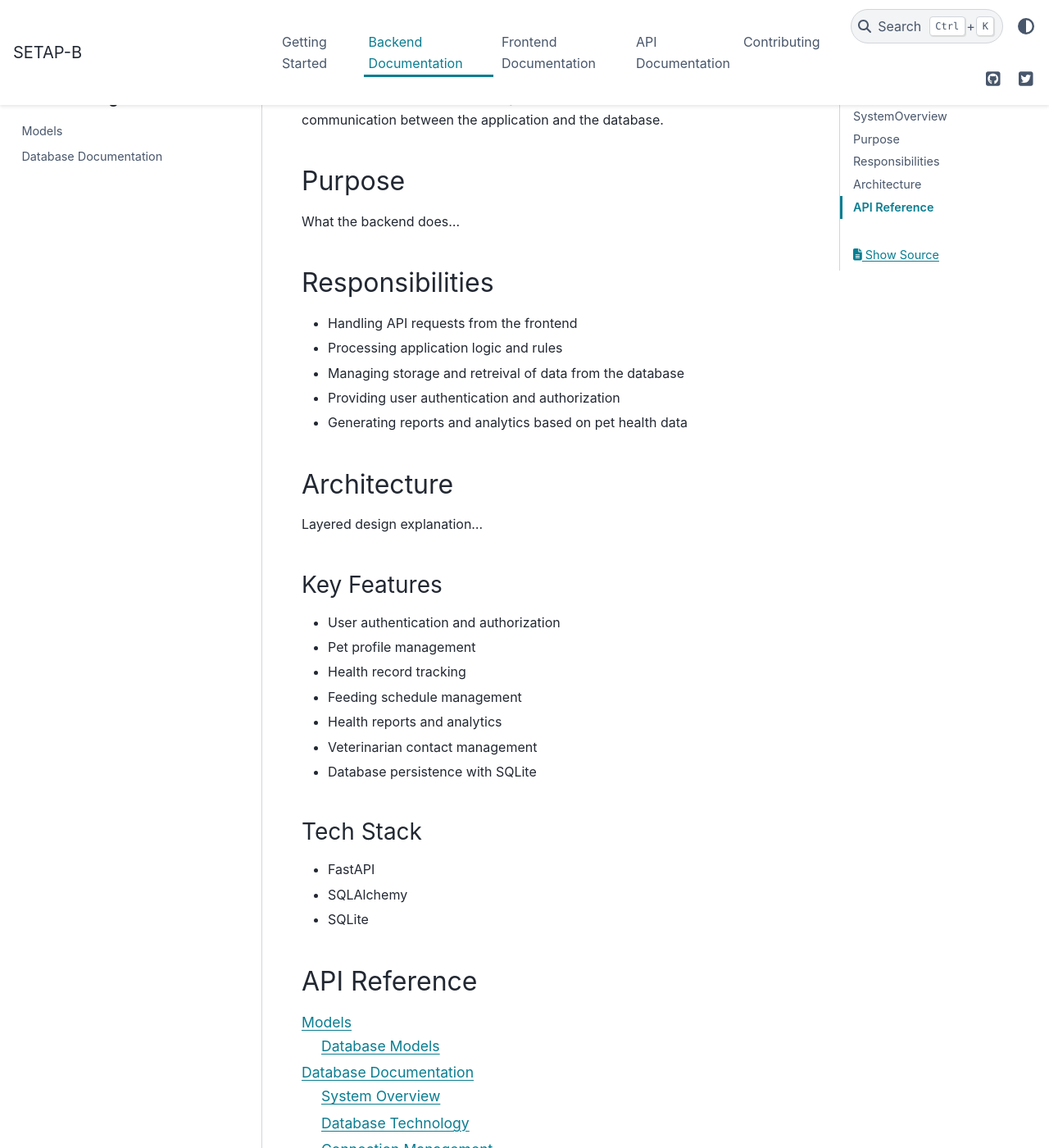
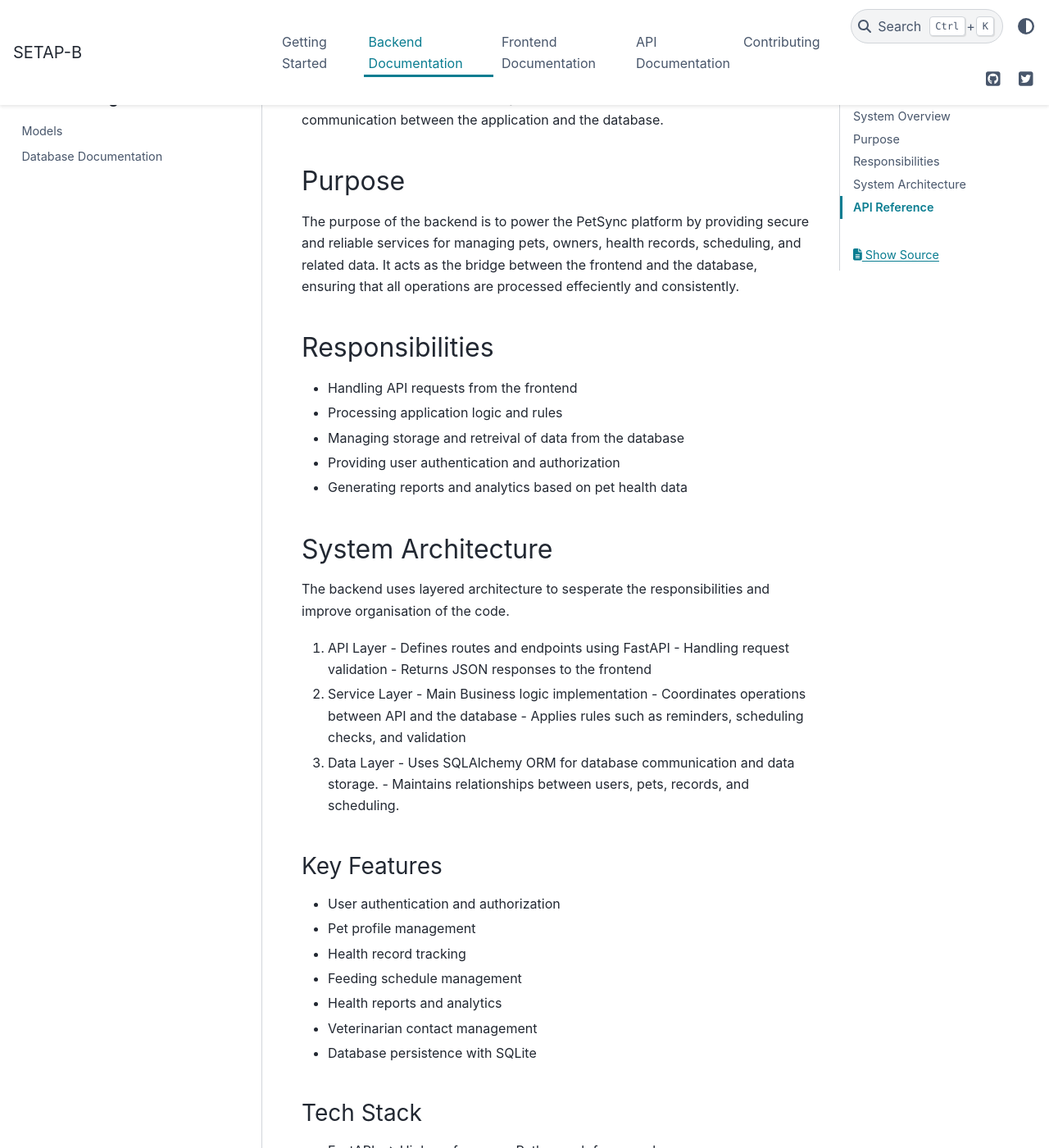
Before and after one commit to lula1450/SETAP-B, a Sphinx documentation site: the page built from docs/backend/index.rst, in a window 1280 px wide and 1400 px high, scrolled down 459 px. Shown: the whole window at 82% size. Built offline with Sphinx 7.4.7 and the PyData theme 0.15.4, drawn with Linux system fonts in a browser that asks for light colours; pages that are not in the unit, such as notebooks, are missing from menus; some of the changed text lies outside the part shown.

Commit message:
docs update

```diff
--- a/docs/backend/index.rst
+++ b/docs/backend/index.rst
@@ -1,8 +1,8 @@
 Backend Documentation
 ======================
 
-SystemOverview
---------------
+System Overview
+---------------
 The SETAP-B backend is a FastAPI application that provides a comprehensive REST API for the PetSync pet management system.
 It includes user authentication, pet profile management, health record tracking, scheduling features, vet contact management
 and more. It is respodible for handling requests from the frontend, prcessing application logic and managing data storage.
@@ -13,7 +13,9 @@ the application and the database.
 
 Purpose
 -------
-What the backend does...
+The purpose of the backend is to power the PetSync platform by providing secure and reliable services for managing pets,
+owners, health records, scheduling, and related data. It acts as the bridge between the frontend and the database, ensuring
+that all operations are processed effeciently and consistently.
 
 Responsibilities
 ----------------
@@ -23,9 +25,21 @@ Responsibilities
 - Providing user authentication and authorization
 - Generating reports and analytics based on pet health data
 
-Architecture
-------------
-Layered design explanation...
+System Architecture
+-------------------
+The backend uses layered architecture to sesperate the responsibilities and improve organisation of the code.
+
+1. API Layer
+   - Defines routes and endpoints using FastAPI
+   - Handling request validation
+   - Returns JSON responses to the frontend
+2. Service Layer
+   - Main Business logic implementation
+   - Coordinates operations between API and the database
+   - Applies rules such as reminders, scheduling checks, and validation
+3. Data Layer
+   - Uses SQLAlchemy ORM for database communication and data storage.
+   - Maintains relationships between users, pets, records, and scheduling.
 
 Key Features
 ~~~~~~~~~~~~
@@ -39,9 +53,12 @@ Key Features
 
 Tech Stack
 ~~~~~~~~~~
-- FastAPI
-- SQLAlchemy
-- SQLite
+- FastAPI --> High performance Python web framework
+- SQLAlchemy --> Used for database operations
+- SQLite --> Relational database
+- Pydantic --> Data validation and serialization
+- Uvicorn --> ASGI server for running the application
+- Python --> Core/Base programming language
 
 API Reference
 --------------
```
Also changed, not shown: docs/backend/middleware.rst (added, +27 -0 lines), docs/backend/models.rst (+26 -1 lines).
